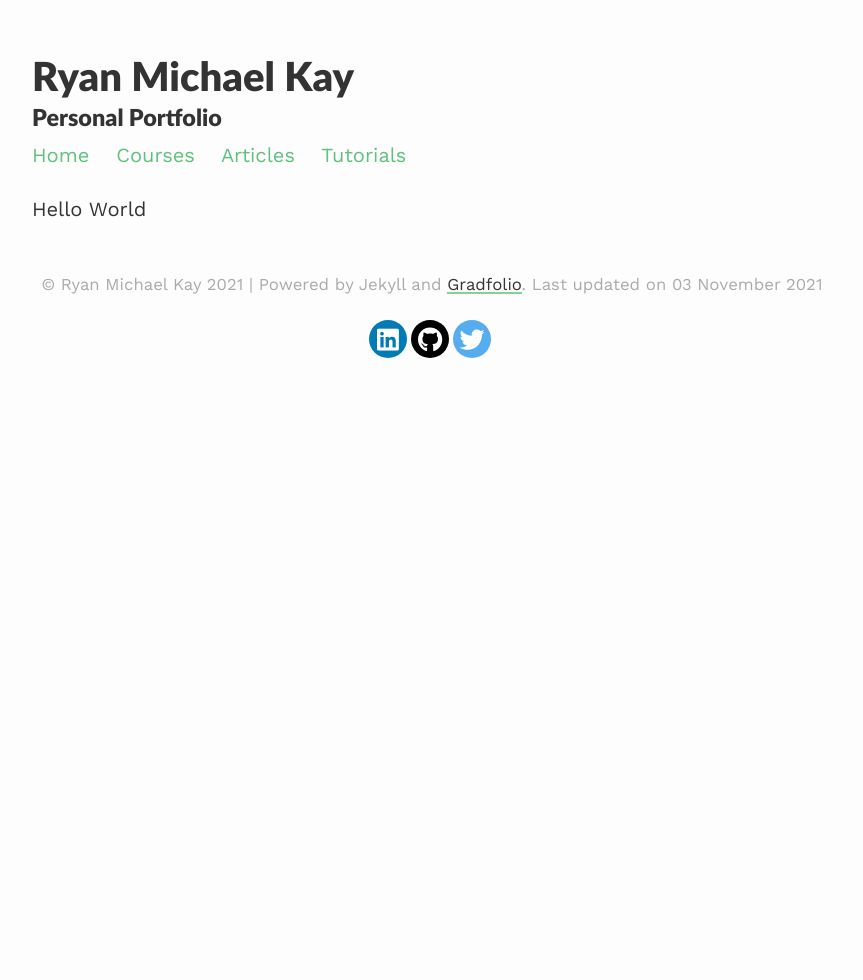
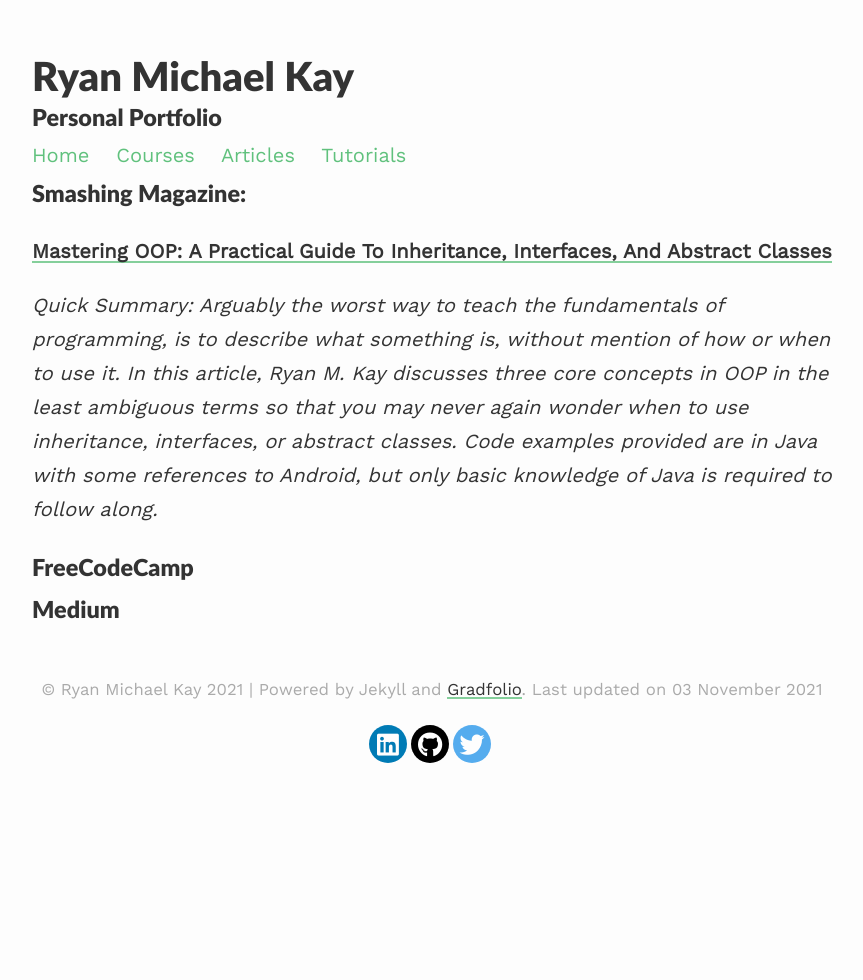
Before and after one commit to BracketCove/BracketCove.github.io, a Jekyll site: the page built from articles.md, in a window 1280 px wide. Shown: the whole page, without its empty margins (208-1071 px from the left). Built offline with Jekyll 4.4.1, drawn with Linux system fonts in a browser that asks for light colours; nearby versions of some CDN libraries.

Commit message:
added article

```diff
--- a/articles.md
+++ b/articles.md
@@ -4,4 +4,14 @@ permalink: /articles/
 title: Articles and Publications
 ---
 
-Hello World
+### Smashing Magazine:
+
+[**Mastering OOP: A Practical Guide To Inheritance, Interfaces, And Abstract Classes**](https://www.smashingmagazine.com/2019/11/guide-oop-inheritance-interfaces-abstract-classes/)
+
+*Quick Summary: Arguably the worst way to teach the fundamentals of programming, is to describe what something is, without mention of how or when to use it. In this article, Ryan M. Kay discusses three core concepts in OOP in the least ambiguous terms so that you may never again wonder when to use inheritance, interfaces, or abstract classes. Code examples provided are in Java with some references to Android, but only basic knowledge of Java is required to follow along.*
+
+
+
+### FreeCodeCamp
+
+### Medium
```
